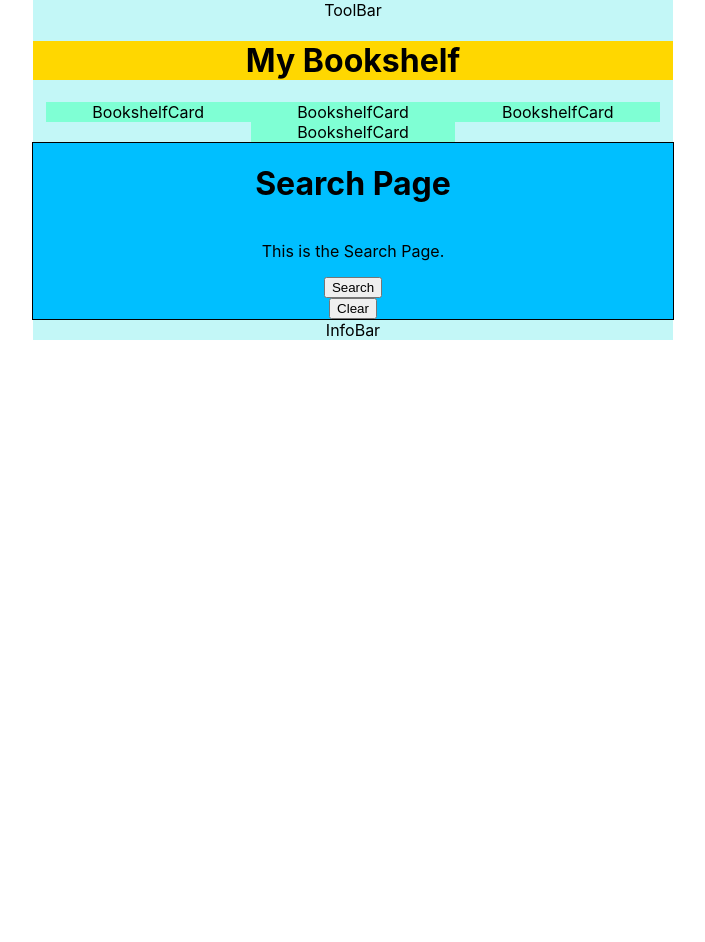
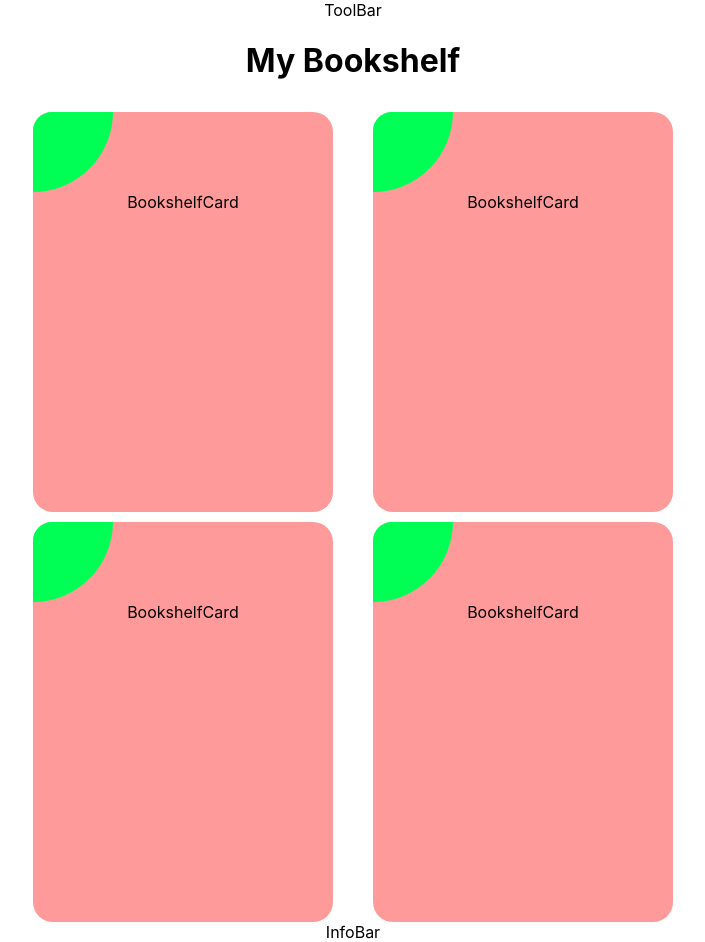
Before and after one commit to Gatlinger/BookJournal_v1.1, a React (Create React App) app: page / in a window 1280 px wide. Shown: the whole page, without its empty margins (287-992 px from the left). Before the commit the page ends 800 px from the top, so only its background shows below. Built offline with nearby package versions, Linux system fonts and the light colour scheme.

Commit message:
Начал работу над карточками на полке

```diff
--- a/package.json
+++ b/package.json
@@ -12,6 +12,7 @@
     "@types/react-dom": "^18.0.0",
     "react": "^19.0.0",
     "react-dom": "^19.0.0",
+    "react-router-dom": "^7.1.3",
     "react-scripts": "5.0.1",
     "typescript": "^4.4.2",
     "web-vitals": "^2.1.0"
--- a/src/App.css
+++ b/src/App.css
@@ -1,6 +1,6 @@
 
 .App {
-  background-color: rgb(195, 247, 247);
+  background-color: rgb(255, 255, 255);
   margin: 0px;
   padding: 0px;
   width: 50% ;
--- a/src/App.tsx
+++ b/src/App.tsx
@@ -1,17 +1,21 @@
+import { Route, Routes } from 'react-router-dom';
 import './App.css';
 import { InfoBar } from './components/InfoBar';
 import { ToolBar } from './components/ToolBar';
-import { BookshelfPage } from './pages/BookShelfPage';
+import { BookShelfPage } from './pages/BookShelfPage';
 import { SearchPage } from './pages/SearchPage';
 
 function App() {
   return (
     <div className='App'>
       <ToolBar />
-      <BookshelfPage />
-      <SearchPage />
+      <Routes>
+        <Route path='/' element={<BookShelfPage />} />
+        <Route path='/search' element={<SearchPage />} />
+      </Routes>
       <InfoBar />
     </div>
+
   );
 }
 
--- a/src/components/BookshelfCard.tsx
+++ b/src/components/BookshelfCard.tsx
@@ -2,8 +2,10 @@ import './ComponentsStyles.css'
 
 export const BookshelfCard = () => {
     return (
-        <div className='BookshelfCardWrapper'>
-            BookshelfCard
+        <div className='BookShelfCardWrapper'>
+            <div>
+                BookshelfCard
+            </div>
         </div>
     )
 }
--- a/src/components/ComponentsStyles.css
+++ b/src/components/ComponentsStyles.css
@@ -1,4 +1,19 @@
-.BookshelfCardWrapper {
+.BookShelfCardWrapper {
+    box-sizing: border-box;
     text-align: center;
-    width: 32%;
+    margin-top: 10px;
+    width: 300px;
+    height: 400px;
+    background-color: rgb(255, 154, 154);
+    border-radius: 20px;
 }
+
+.BookShelfCardWrapper ::before {
+    content: "";
+    display: block;
+    position: relative;
+    width: 80px;
+    height: 80px;
+    background-color: rgb(0, 255, 85);
+    border-radius: 70px 0px 300px 0px;
+}
--- a/src/index.tsx
+++ b/src/index.tsx
@@ -3,13 +3,16 @@ import ReactDOM from 'react-dom/client';
 import './index.css';
 import App from './App';
 import reportWebVitals from './reportWebVitals';
+import { BrowserRouter } from 'react-router-dom';
 
 const root = ReactDOM.createRoot(
   document.getElementById('root') as HTMLElement
 );
 root.render(
   <React.StrictMode>
-    <App />
+    <BrowserRouter>
+      <App />
+    </BrowserRouter>
   </React.StrictMode>
 );
 
--- a/src/pages/BookShelfPage.tsx
+++ b/src/pages/BookShelfPage.tsx
@@ -1,14 +1,16 @@
 import { BookshelfCard } from "../components/BookshelfCard"
 import './PageStyles.css'
 
-export const BookshelfPage = () => {
+export const BookShelfPage = () => {
     return (
-        <div className='BookshelfWrapper'>
+        <div className="BookShelfContainer">
             <h1>My Bookshelf</h1>
-            <BookshelfCard />
-            <BookshelfCard />
-            <BookshelfCard />
-            <BookshelfCard />
+            <div className='BookShelfWrapper'>
+                <BookshelfCard />
+                <BookshelfCard />
+                <BookshelfCard />
+                <BookshelfCard />
+            </div>
         </div>
     )
 }
--- a/src/pages/PageStyles.css
+++ b/src/pages/PageStyles.css
@@ -1,25 +1,21 @@
-.BookshelfWrapper {
+.BookShelfContainer h1 {
+  text-align: center;
+}
+
+.BookShelfWrapper {
   display: flex;
+  ;
   flex-wrap: wrap;
   flex-direction: row;
   align-items: center;
-    justify-content: center;
-    width: 100%;
-  }
-
-  .BookshelfWrapper div {
-    background-color: aquamarine;
-  }
-
-  .BookshelfWrapper :first-child {
-    text-align: center;
-    background-color: gold;
+  justify-content: space-between;
   width: 100%;
 }
 
 .SearchPageWrapper {
   display: flex;
   width: 100%;
+  box-sizing: border-box;
   flex-direction: column;
   align-items: center;
   justify-content: center;
```
Also changed, not shown: 1 other file (tests, documents, lock files or other folders). Lines whose indentation alone changed are shown as unchanged.
